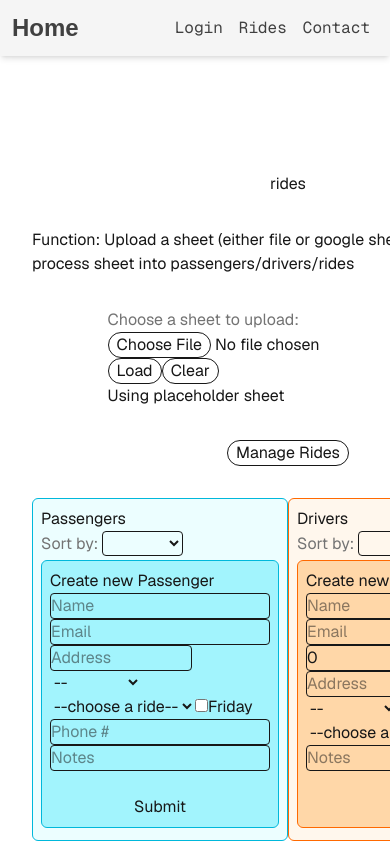
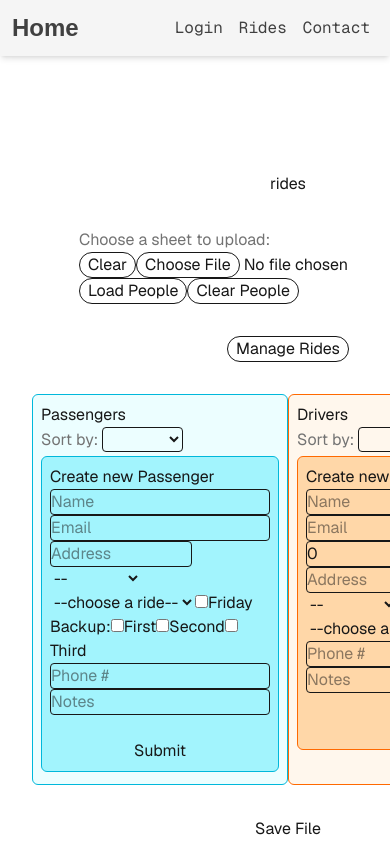
Before and after one commit to agee4/ride-organizer-va, a Next.js app: page /rides in a window 390 px wide. Shown: the top 844 px of the page. Built offline with nearby package versions, Linux system fonts and the light colour scheme.

Commit message:
Still need to fix ride sorting not moving ride passengers with their rides
~Reorganized driver & ride sorting
+Added driver phone# and passenger backup fields
+Added ride map collection

```diff
--- a/src/app/_classes/driver.tsx
+++ b/src/app/_classes/driver.tsx
@@ -99,12 +99,12 @@ const DriverComponent = ({ data, display }: DriverProps) => {
 
 export enum DriverSort {
   "" = "",
-  NAME = "name",
-  ADDRESS = "address",
   FIRST = "first",
   SECOND = "second",
   THIRD = "third",
   FRIDAY = "friday",
+  NAME = "name",
+  ADDRESS = "address",
 }
 
 export const sortDrivers = (list: Driver[], sort?: DriverSort): Driver[] => {
--- a/src/app/_classes/ride.tsx
+++ b/src/app/_classes/ride.tsx
@@ -90,14 +90,14 @@ const RideComponent = ({ data }: RideProps) => {
 
 export enum RideSort {
   "" = "",
-  NAME = "name",
-  ADDRESS = "driver address",
-  SEATS = "seats",
-  SEATS_LEFT = "seats left",
   FIRST = "first",
   SECOND = "second",
   THIRD = "third",
   FRIDAY = "friday",
+  SEATS_LEFT = "seats left",
+  NAME = "name",
+  ADDRESS = "driver address",
+  SEATS = "seats",
 }
 
 export const sortRides = (list: Ride[], sort?: RideSort): Ride[] => {
--- a/src/app/_components/createpassengerform.tsx
+++ b/src/app/_components/createpassengerform.tsx
@@ -15,6 +15,9 @@ interface NewPassengerData {
   college: College;
   service?: RideTimes;
   friday?: RideTimes;
+  backupfirst?: RideTimes;
+  backupsecond?: RideTimes;
+  backupthird?: RideTimes;
   phone?: string;
   notes?: string;
 }
@@ -61,6 +64,13 @@ export const CreatePassengerForm = ({
         newPassengerRides.push(newPassengerData.friday);
       if (newPassengerData.service)
         newPassengerRides.push(newPassengerData.service);
+      const newPassengerBackup = [];
+      if (newPassengerData.backupfirst)
+        newPassengerBackup.push(newPassengerData.backupfirst);
+      if (newPassengerData.backupsecond)
+        newPassengerBackup.push(newPassengerData.backupsecond);
+      if (newPassengerData.backupthird)
+        newPassengerBackup.push(newPassengerData.backupthird);
       passengerCallback({
         type: "create",
         passenger: new Passenger({
@@ -72,6 +82,7 @@ export const CreatePassengerForm = ({
             ? newPassengerData.college
             : College.OTHER,
           year: Year.OTHER,
+          backup: newPassengerBackup,
           phone: newPassengerData.phone,
           notes: newPassengerData.notes,
         }),
@@ -167,6 +178,33 @@ export const CreatePassengerForm = ({
         />
         <label htmlFor="friday">Friday</label>
       </div>
+      <div className="block">
+        <label>Backup:</label>
+        <input
+          type="checkbox"
+          name="backupfirst"
+          id="backupfirst"
+          value={RideTimes.FIRST}
+          onChange={updateForm}
+        />
+        <label htmlFor="backupfirst">First</label>
+        <input
+          type="checkbox"
+          name="backupsecond"
+          id="backupsecond"
+          value={RideTimes.SECOND}
+          onChange={updateForm}
+        />
+        <label htmlFor="backupsecond">Second</label>
+        <input
+          type="checkbox"
+          name="backupthird"
+          id="backupthird"
+          value={RideTimes.THIRD}
+          onChange={updateForm}
+        />
+        <label htmlFor="backupthird">Third</label>
+      </div>
       <input
         className="rounded-sm border"
         type="text"
--- a/src/app/_components/ride_manager.tsx
+++ b/src/app/_components/ride_manager.tsx
@@ -196,25 +196,27 @@ export const RideManager = ({
   originDrivers: Map<string, Driver>;
   rideCallback: ActionDispatch<[action: RideReducerAction]>;
 }) => {
-  const [ridePassengerCollection, setRidePassengerCollection] = useState<
-    Map<string, Passenger>
-  >(new Map<string, Passenger>());
+  const [rpCollection, setRPCollection] = useState<Map<string, Passenger>>(
+    new Map<string, Passenger>()
+  );
   const [rpList, setRPList] = useState<Passenger[]>([]);
+  const [rideCollection, setRideCollection] = useState<Map<string, Ride>>(
+    new Map<string, Ride>()
+  );
   const [rideList, setRideList] = useState<Ride[]>([]);
-  const [ridePassengerSort, setRidePassengerSort] = useState<PassengerSort>(
+  const [rpSort, setRPSort] = useState<PassengerSort>(
     PassengerSort[""]
   );
   const [rideSort, setRideSort] = useState<RideSort>(RideSort[""]);
 
   useEffect(() => {
-    let newRPList = new Map([...ridePassengerCollection.entries()]);
-    let exists;
+    let newRPCollection = new Map([...rpCollection.entries()]);
     /* remove passengers, even if assigned a ride */
-    for (let passenger of ridePassengerCollection.values()) {
+    for (let passenger of rpCollection.values()) {
       if (!originPassengers.has(passenger.getEmail()))
-        newRPList.delete(passenger.getEmail());
+        newRPCollection.delete(passenger.getEmail());
     }
-    for (let ride of rideList) {
+    for (let ride of rideCollection.values()) {
       for (let ridepassenger of ride.passengers.values()) {
         if (!originPassengers.has(ridepassenger.getEmail()))
           ride.passengers.delete(ridepassenger.getEmail());
@@ -222,49 +224,30 @@ export const RideManager = ({
     }
     /* add new passengers */
     for (let passenger of originPassengers.values()) {
-      if (!ridePassengerCollection.has(passenger.getEmail())) {
-        exists = false;
-        for (let ride of rideList) {
-          for (let ridepassenger of ride.passengers.values())
-            if (JSON.stringify(ridepassenger) == JSON.stringify(passenger)) {
-              exists = true;
-              break;
-            }
-        }
-        if (!exists) {
-          newRPList.set(passenger.getEmail(), passenger);
-        }
+      if (!rpCollection.has(passenger.getEmail())) {
+        newRPCollection.set(passenger.getEmail(), passenger);
       }
     }
-    passengerCallback(newRPList);
-  }, [originPassengers]);
-  useEffect(() => {
-    let exists;
-    let newRideList = [...rideList];
+    let newRideCollection = new Map([...rideCollection.entries()]);
     /* remove rides and move their passengers back into the unassigned list */
-    for (let ride of rideList) {
+    for (let ride of rideCollection.values()) {
       if (!originDrivers.has(ride.driver.getEmail())) {
-        let newRPList = new Map([...ridePassengerCollection.entries()]);
         for (let passenger of ride.passengers.values()) {
-          newRPList.set(passenger.getEmail(), passenger);
+          if (originPassengers.has(passenger.getEmail()))
+            newRPCollection.set(passenger.getEmail(), passenger);
         }
-        passengerCallback(newRPList);
+        console.log("updated originDrivers");
+        console.log(newRPCollection);
         ride.passengers.clear();
-        newRideList = newRideList.filter((x) => x !== ride);
+        newRideCollection.delete(ride.getDriver().getEmail());
       }
     }
 
-    /* add new passengers */
+    /* add new rides */
     for (let driver of originDrivers.values()) {
-      exists = false;
-      for (let ride of rideList) {
-        if (JSON.stringify(ride.driver) == JSON.stringify(driver)) {
-          exists = true;
-          break;
-        }
-      }
-      if (!exists) {
-        newRideList.push(
+      if (!rideCollection.has(driver.getEmail())) {
+        newRideCollection.set(
+          driver.getEmail(),
           new Ride({
             driver: driver,
             passengers: new Map<string, Passenger>(),
@@ -272,9 +255,9 @@ export const RideManager = ({
         );
       }
     }
-    sortRides(newRideList, rideSort);
-    setRideList(newRideList);
-  }, [originDrivers]);
+    passengerCallback(newRPCollection);
+    rideUpdater(newRideCollection);
+  }, [originPassengers, originDrivers]);
 
   /* const refreshRides = () => {
     let exists;
@@ -330,40 +313,44 @@ export const RideManager = ({
     setRideList(newRideList);
   }; */
   const clearRides = () => {
-    let newRPList = new Map([...ridePassengerCollection.entries()]);
+    let newRPCollection = new Map([...rpCollection.entries()]);
     for (let ride of rideList) {
       for (let passenger of ride.getPassengerList().values()) {
-        newRPList.set(passenger.getEmail(), passenger);
+        newRPCollection.set(passenger.getEmail(), passenger);
       }
       ride.passengers.clear();
     }
-    passengerCallback(newRPList);
+    passengerCallback(newRPCollection);
   };
   const updateRidePassengerSort = (event: ChangeEvent<HTMLSelectElement>) => {
-    setRidePassengerSort(event.target.value as PassengerSort);
+    setRPSort(event.target.value as PassengerSort);
     setRPList(
       sortPassengers(
-        [...ridePassengerCollection.values()],
+        [...rpCollection.values()],
         event.target.value as PassengerSort
       )
     );
   };
   const updateRideSort = (event: ChangeEvent<HTMLSelectElement>) => {
     setRideSort(event.target.value as RideSort);
-    const sortedlist = [...rideList];
-    sortRides(sortedlist, event.target.value as RideSort);
-    setRideList(sortedlist);
+    setRideList(
+      sortRides([...rideCollection.values()], event.target.value as RideSort)
+    );
   };
 
   const passengerCallback = (data: Map<string, Passenger>) => {
-    setRidePassengerCollection(data);
-    setRPList(sortPassengers([...data.values()], ridePassengerSort));
+    setRPCollection(data);
+    setRPList(sortPassengers([...data.values()], rpSort));
+  };
+  const rideUpdater = (data: Map<string, Ride>) => {
+    setRideCollection(data);
+    setRideList(sortRides([...data.values()], rideSort));
   };
 
   return (
     <RideManagerContext.Provider
       value={{
-        passengerCollection: ridePassengerCollection,
+        passengerCollection: rpCollection,
         passengerList: rpList,
         rideList: rideList,
         passengerCallback: passengerCallback,
@@ -376,7 +363,7 @@ export const RideManager = ({
             Refresh
           </button> */}
           <button className="m-1 p-1 rounded-sm border" onClick={clearRides}>
-            Clear
+            Clear All Rides
           </button>
           <div className="flex flex-row">
             <div className="p-2 rounded-md border border-cyan-500 bg-cyan-50 dark:bg-cyan-950">
@@ -384,7 +371,7 @@ export const RideManager = ({
                 <span className="text-neutral-500">Sort by: </span>
                 <select
                   className="rounded-sm border"
-                  defaultValue={ridePassengerSort}
+                  defaultValue={rpSort}
                   onChange={updateRidePassengerSort}
                 >
                   {Object.values(PassengerSort).map((option) => (
--- a/src/app/rides/page.tsx
+++ b/src/app/rides/page.tsx
@@ -36,9 +36,12 @@ export default function Page() {
     }
   };
 
-  const usePlaceholderSheet = () => {
+  const clearFile = () => {
     setSelectedFile(null);
     if (fileSelectorRef.current) fileSelectorRef.current.value = "";
+  }
+
+  const clearPeople = () => {
     passengerDispatch({
       type: "set",
       passengers: new Map<string, Passenger>(),
@@ -196,15 +199,16 @@ export default function Page() {
     <div className="grid grid-rows-[20px_1fr_20px] items-center justify-items-center min-h-[calc(100vh-132px)] p-8 pb-20 gap-16 sm:p-20 font-[family-name:var(--font-geist-sans)]">
       <main className="flex flex-col gap-8 row-start-2 items-center sm:items-start">
         <h1>rides</h1>
-        <p>
-          Function: Upload a sheet (either file or google sheet integration),
-          process sheet into passengers/drivers/rides
-        </p>
-
         <div>
           <label className="block">
             <span className="text-neutral-500">Choose a sheet to upload:</span>
             <br />
+            <button
+              className="rounded-full border px-2"
+              onClick={clearFile}
+            >
+              Clear
+            </button>
             <input
               className="file:rounded-full file:border file:px-2"
               type="file"
@@ -218,20 +222,19 @@ export default function Page() {
               className="rounded-full border px-2 disabled:text-neutral-500"
               onClick={loadSheet}
             >
-              Load
+              Load People
             </button>
             <button
               className="rounded-full border px-2"
-              onClick={usePlaceholderSheet}
+              onClick={clearPeople}
             >
-              Clear
+              Clear People
             </button>
           </div>
-          <p>Using {selectedFile ? selectedFile.name : "placeholder sheet"}</p>
         </div>
 
         <button className="rounded-full border px-2" onClick={toggleDisplay}>
-          {rmDisplay ? "Manage Passengers and Drivers" : "Manage Rides"}
+          {rmDisplay ? "Manage People" : "Manage Rides"}
         </button>
 
         <div className={rmDisplay ? "w-full" : "hidden"}>
```
Also changed, not shown: src/app/_components/createdriverform.tsx (+8 -0 lines).
